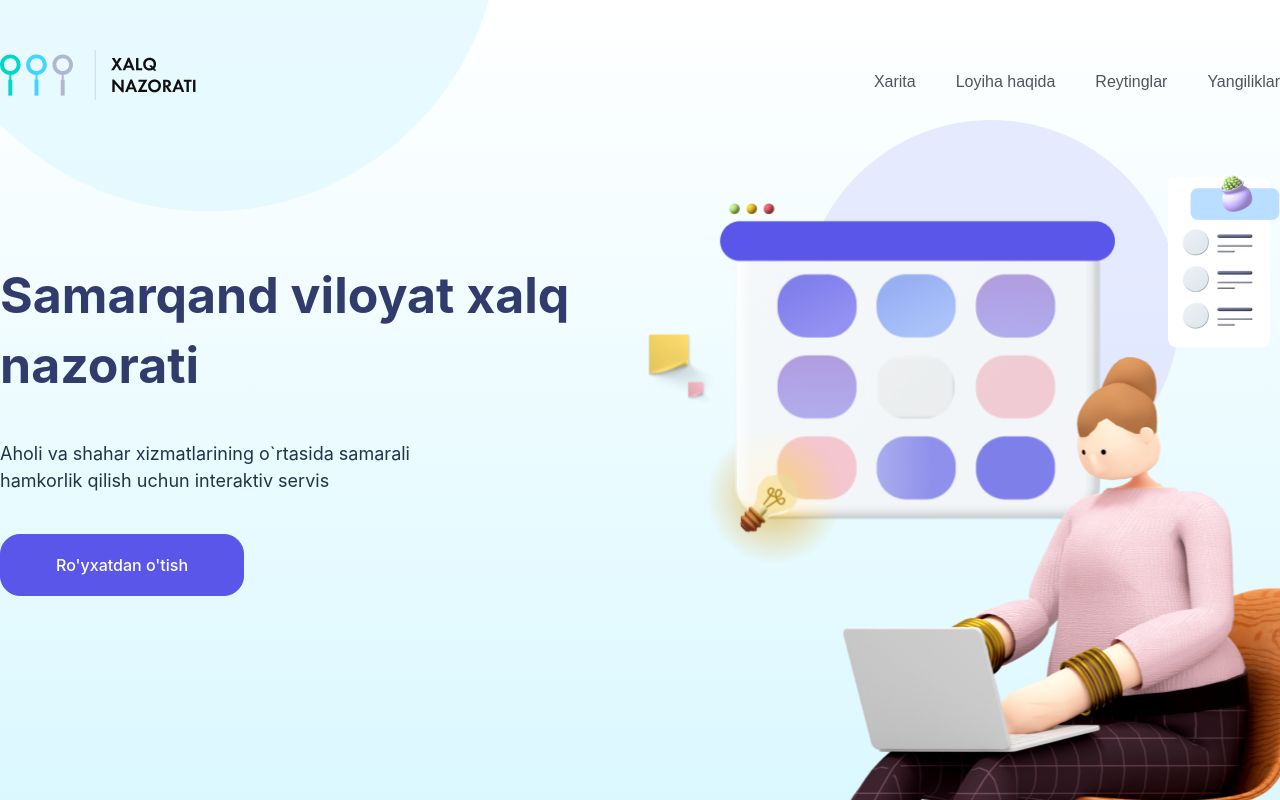
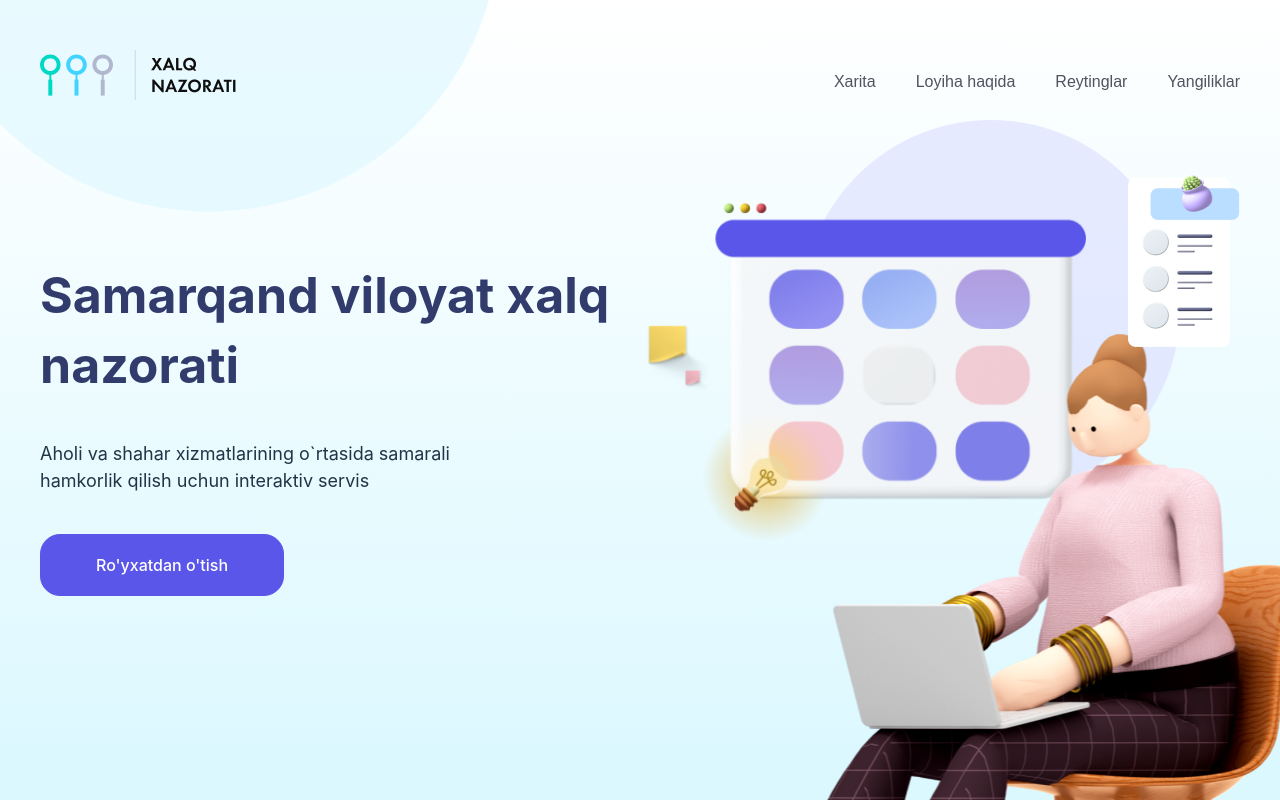
Before and after one commit to dilshodsherzodovich/xalqnazoratisam, a React (Vite) app: page / in a window 1280 px wide. Shown: the top 800 px of the page. Built offline with nearby package versions, Linux system fonts and the light colour scheme.

Commit message:
responsiveness fixed for mackbook

```diff
--- a/tailwind.config.js
+++ b/tailwind.config.js
@@ -47,6 +47,9 @@ export default {
         slideInRight: "slideInRight 2s linear ",
         slideInLeft: "slideInLeft 1s linear",
       },
+      screens: {
+        xl: "1200px",
+      },
 
       colors: {
         secondary: "#525260",
```
